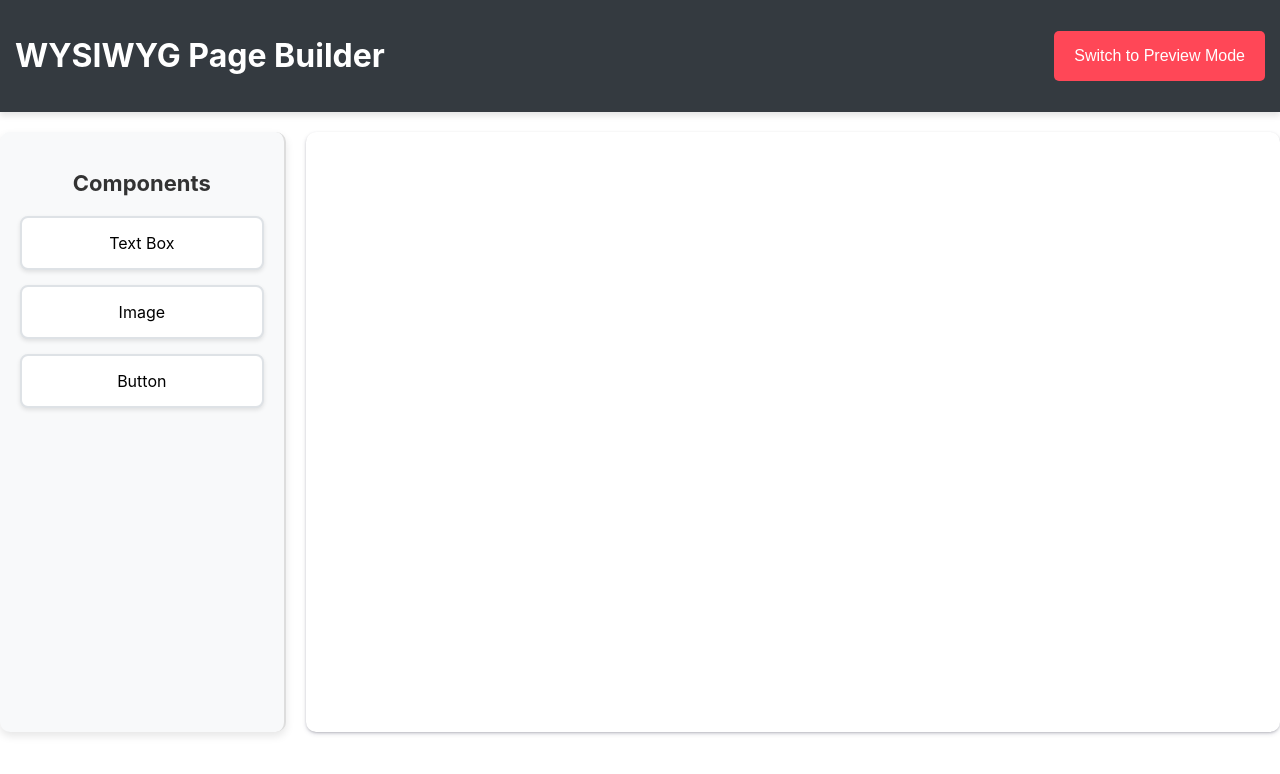
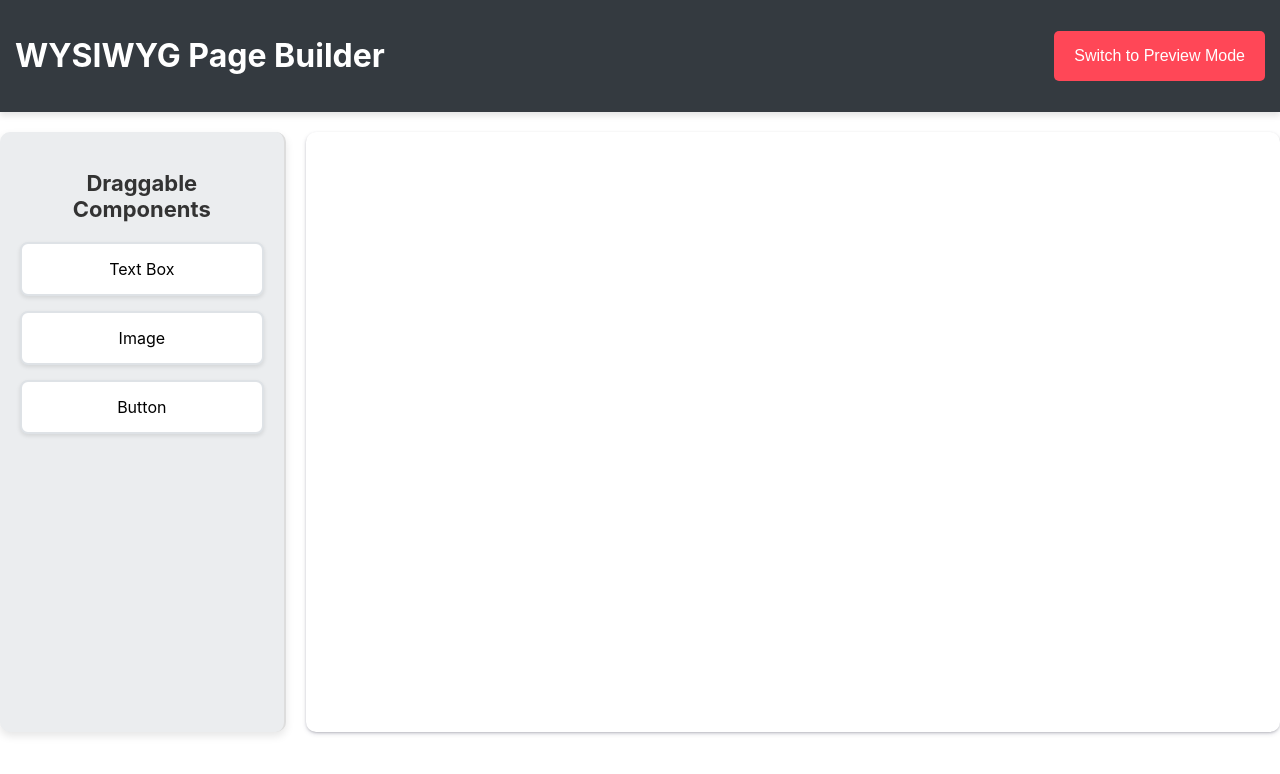
Before and after one commit to Abhi727464/Web-builder, a React (Create React App) app: page / in a window 1280 px wide. Shown: the top 774 px of the page. Built offline with nearby package versions, Linux system fonts and the light colour scheme.

Commit message:
Enhancements

```diff
--- a/src/App.css
+++ b/src/App.css
@@ -62,7 +62,7 @@ header {
 .toolbar {
   width: 20%; /* Default width for toolbar */
   padding: 20px;
-  background-color: #f8f9fa;
+  background-color: #ebedef;
   border-right: 2px solid #ddd;
   border-radius: 10px;
   box-shadow: 0 4px 8px rgba(0, 0, 0, 0.1);
--- a/src/components/Canvas.js
+++ b/src/components/Canvas.js
@@ -129,7 +129,7 @@ const Canvas = ({ isPreviewMode }) => {
       ref={!isPreviewMode ? canvasRefCallback : null}
       className="canvas"
       style={{
-        backgroundColor: isPreviewMode ? "white" : "transparent",
+        backgroundColor: isPreviewMode ? "#f4f6f6" : "white",
       }}
     >
       {components.map((component) => {
--- a/src/components/Toolbar.js
+++ b/src/components/Toolbar.js
@@ -2,11 +2,9 @@ import React from "react";
 import DraggableComponent from "./DraggableComponent";
 
 function Toolbar({ isPreviewMode }) {
-  console.log(isPreviewMode, "toolbar");
-
   return (
     <div className={`toolbar ${isPreviewMode ? "toolbar-hidden" : ""}`}>
-      <h2>Components</h2>
+      <h2>Draggable Components</h2>
       <DraggableComponent
         type="text"
         label="Text Box"
```
